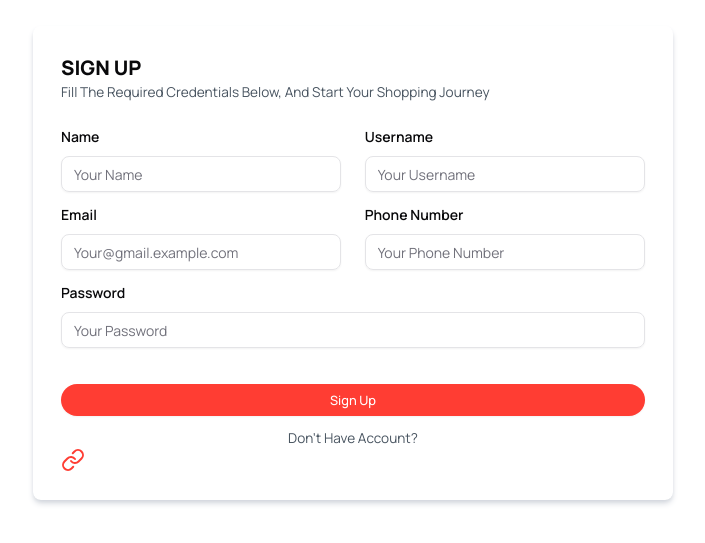
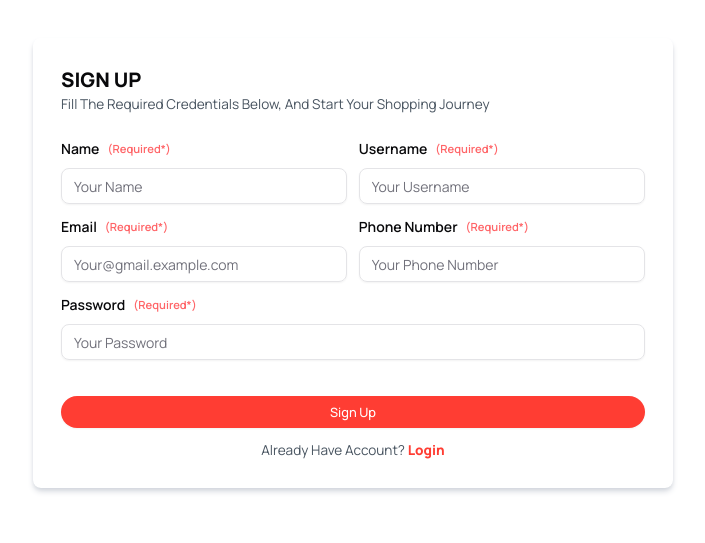
Before and after one commit to wendietibrias/store-web-base, a Next.js app: page /auth/register in a window 1280 px wide. Shown: the part 137-680 px from the top of the page, without its empty margins (287-992 px from the left). Built offline with nearby package versions, Linux system fonts and the light colour scheme.

Commit message:
feat (Auth): Login and Register Page

```diff
--- a/src/app/(home)/components/ContactSection.tsx
+++ b/src/app/(home)/components/ContactSection.tsx
@@ -52,6 +52,7 @@ const ContactSection = () => {
           <ButtonCn
             isPrimary={true}
             loading={false}
+            isFullWidth={true}
             mode="dark"
             size="sm"
             title="Submit"
--- a/src/app/auth/login/components/LoginForm.tsx
+++ b/src/app/auth/login/components/LoginForm.tsx
@@ -3,15 +3,19 @@ import { SubmitHandler, useForm } from "react-hook-form";
 import { ILoginForm } from "../interfaces/login.interface";
 import InputCn from "@/components/global/Form/InputCn";
 import ButtonCn from "@/components/global/Form/ButtonCn";
-import { Link } from "lucide-react";
+import Link from "next/link";
 
 const LoginForm = () => {
-  const { register,handleSubmit } = useForm<ILoginForm>();
+  const { register, handleSubmit } = useForm<ILoginForm>();
 
- const onSubmit: SubmitHandler<ILoginForm> = (data) => console.log(data)
+  const onSubmit: SubmitHandler<ILoginForm> = (data) => console.log(data);
 
   return (
-    <form onSubmit={handleSubmit(onSubmit)} className="mt-5 flex gap-y-3 flex-col">
+    <div>
+      <form
+        onSubmit={handleSubmit(onSubmit)}
+        className="mt-5 flex gap-y-3 flex-col"
+      >
         <InputCn
           name="email"
           placeholder="Your@gmail.com"
@@ -30,22 +34,29 @@ const LoginForm = () => {
           validator={{}}
           required={true}
         />
+        <div className="mt-5">
           <ButtonCn
             variant="default"
             size="sm"
             title="Sign In"
+            isFullWidth={true}
             isPrimary={true}
             loading={false}
             mode="dark"
             type="button"
           />
+        </div>
         <p className="mt-3 text-dark-secondary text-[0.85rem] text-center">
           Don't Have Account?{" "}
-        <Link href="/auth/register" className="font-extrabold text-primary-clr">
+          <Link
+            href="/auth/register"
+            className="font-extrabold text-primary-clr"
+          >
             Register
           </Link>
         </p>
       </form>
+    </div>
   );
 };
 
--- a/src/app/auth/register/components/RegisterForm.tsx
+++ b/src/app/auth/register/components/RegisterForm.tsx
@@ -4,14 +4,16 @@ import InputCn from "@/components/global/Form/InputCn";
 import { useForm } from "react-hook-form";
 import { IRegisterForm } from "../interfaces/register.interface";
 import ButtonCn from "@/components/global/Form/ButtonCn";
-import { Link } from "lucide-react";
+import Link from "next/link";
+
+
 
 const RegisterForm = () => {
   const { register } = useForm<IRegisterForm>();
   return (
     <form>
       <div className="flex  gap-y-4 flex-wrap justify-between items-start">
-        <div className="w-[48%]">
+        <div className="w-[49%]">
           <InputCn
             name="name"
             label="Name"
@@ -22,7 +24,7 @@ const RegisterForm = () => {
             type="text"
           />
         </div>
-        <div className="w-[48%]">
+        <div className="w-[49%]">
           <InputCn
             name="username"
             label="Username"
@@ -33,7 +35,7 @@ const RegisterForm = () => {
             type="text"
           />
         </div>
-        <div className="w-[48%]">
+        <div className="w-[49%]">
           <InputCn
             name="email"
             label="Email"
@@ -44,7 +46,7 @@ const RegisterForm = () => {
             type="email"
           />
         </div>
-        <div className="w-[48%]">
+        <div className="w-[49%]">
           <InputCn
             name="phone"
             label="Phone Number"
@@ -78,10 +80,10 @@ const RegisterForm = () => {
           />
         </div>
       </div>
-      <p className="mt-3 text-dark-secondary text-[0.85rem] text-center">
-        Don't Have Account?{" "}
+      <p className="mt-3  text-dark-secondary text-[0.85rem] text-center">
+        Already Have Account?{" "}
         <Link href="/auth/login" className="font-extrabold text-primary-clr">
-          Register
+          Login
         </Link>
       </p>
     </form>
--- a/src/components/global/Form/InputCn.tsx
+++ b/src/components/global/Form/InputCn.tsx
@@ -17,7 +17,12 @@ const InputCn = (props: InputCnProps) => {
 
   return (
     <div className="w-full">
-      {label && <Label className="mb-3 font-semibold">{label}</Label>}
+      {label && (
+        <Label className="mb-3 font-semibold">
+          {label}
+          {required && <span className="text-[0.7rem] text-red-400">(Required*)</span>}
+        </Label>
+      )}
       <Input
         type={type}
         {...register(name, {
--- a/src/components/global/Navbar.tsx
+++ b/src/components/global/Navbar.tsx
@@ -3,7 +3,6 @@
 import Image from "next/image";
 import logo from "../../assets/icons/global/resizedv2.png";
 import Link from "next/link";
-import navigationLinks from "@/libs/constants/navigation-links";
 
 import { RiShoppingBasket2Fill, RiShoppingBagFill } from "@remixicon/react";
 import { useEffect, useState } from "react";
@@ -64,7 +63,7 @@ const Navbar = () => {
               </button>
             </Link>
             <div className="flex items-center gap-x-2">
-              <Link href="/login">
+              <Link href="/auth/login">
                 <ButtonCn
                   size="sm"
                   title="Sign In"
@@ -75,7 +74,7 @@ const Navbar = () => {
                   mode="dark"
                 />
               </Link>
-              <Link href="/register">
+              <Link href="/auth/register">
                 <ButtonCn
                   size="sm"
                   title="Sign Up"
```
Also changed, not shown: src/app/auth/login/page.tsx (+6 -8 lines). Lines whose indentation alone changed are shown as unchanged.
